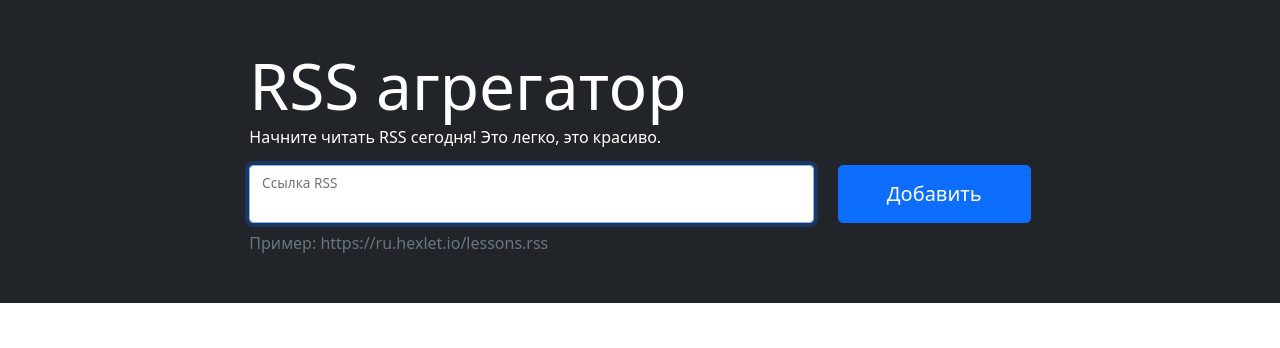
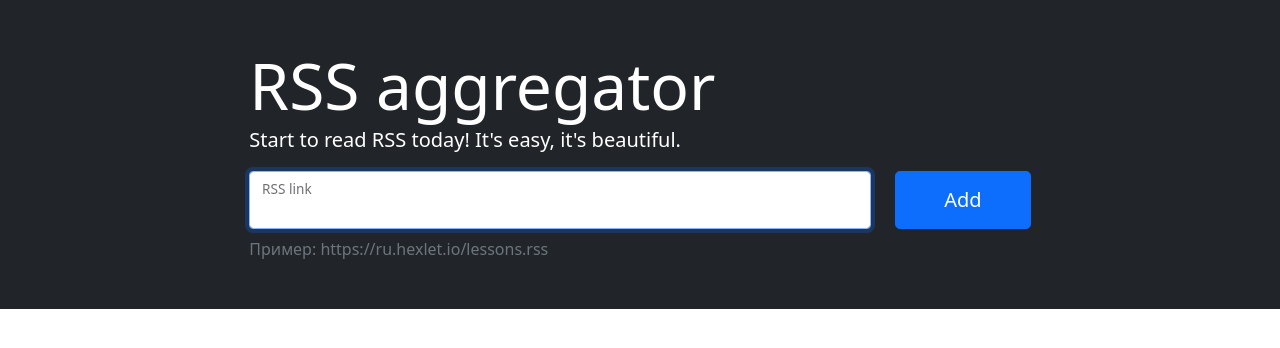
Before and after one commit to possesion/frontend-project-lvl3, a website built with webpack: page index.html in a window 1280 px wide. Built offline with nearby package versions, Linux system fonts and the light colour scheme; what on-change would draw is missing.

Commit message:
localization

```diff
--- a/babel.config.json
+++ b/babel.config.json
@@ -8,5 +8,10 @@
         }
       }
     ]
+  ],
+  "plugins": [
+    [
+      "@babel/transform-runtime"
+    ]
   ]
 }
--- a/index.html
+++ b/index.html
@@ -3,6 +3,7 @@
 <head>
   <meta charset="utf-8"/>
   <title>frontend-project-lvl3</title>
+  <link rel="stylesheet" href="style.css">
   <link href="https://cdn.jsdelivr.net/npm/bootstrap@5.0.2/dist/css/bootstrap.min.css" rel="stylesheet"
         integrity="sha384-EVSTQN3/azprG1Anm3QDgpJLIm9Nao0Yz1ztcQTwFspd3yD65VohhpuuCOmLASjC" crossorigin="anonymous">
 </head>
@@ -10,8 +11,8 @@
 <section class="container-fluid bg-dark p-5">
   <div class="row">
     <div class="col-md-10 col-lg-8 mx-auto text-white">
-      <h1 class="display-3 mb-0">RSS агрегатор</h1>
-      <p>Начните читать RSS сегодня! Это легко, это красиво.</p>
+      <h1 class="display-3 mb-0"></h1>
+      <p class="lead"></p>
       <form action class="rss-form text-body">
         <div class="row">
           <div class="col">
@@ -20,11 +21,11 @@
                      name="rss" class="form-control w-100"
                      id="floatingInput"
                      placeholder="Ссылка RSS">
-              <label for="floatingInput">Ссылка RSS</label>
+              <label for="floatingInput"></label>
             </div>
           </div>
           <div class="col-auto">
-            <button type="submit" aria-label="add" class="h-100 btn btn-lg btn-primary px-sm-5">Добавить</button>
+            <button type="submit" aria-label="add" class="h-100 btn btn-lg btn-primary px-sm-5"></button>
           </div>
         </div>
       </form>
--- a/package.json
+++ b/package.json
@@ -31,6 +31,7 @@
   "devDependencies": {
     "@babel/core": "^7.17.9",
     "@babel/eslint-parser": "^7.17.0",
+    "@babel/plugin-transform-runtime": "^7.17.0",
     "@babel/preset-env": "^7.16.11",
     "@webpack-cli/generators": "^2.4.2",
     "babel-eslint": "^10.1.0",
@@ -54,6 +55,8 @@
     "workbox-webpack-plugin": "^6.5.3"
   },
   "dependencies": {
+    "@babel/runtime": "^7.17.9",
+    "i18next": "^21.6.16",
     "on-change": "^4.0.0",
     "yup": "^0.32.11"
   }
--- /dev/null
+++ b/public/style.css
@@ -0,0 +1,4 @@
+.lead {
+    font-size: 1.25em;
+    font-weight: 300;
+}
--- a/src/View.js
+++ b/src/View.js
@@ -1,24 +1,34 @@
 import onChange from "on-change";
 import { object, string } from "yup";
+import i18next from "i18next";
 
 class View {
   state = {
-    feeds: [],
     rss: "",
     error: "",
+    feeds: [],
   };
 
   userSchema = object({
     rss: string()
-      .url("Ссылка должна быть валидным URL")
+      .url(i18next.t("errors.url"))
       .nullable()
-      .notOneOf(this.state.feeds, "RSS уже существует"),
+      .notOneOf(this.state.feeds, i18next.t("errors.duplicate")),
   });
 
   init() {
+    const title = document.querySelector("h1");
     const inputRSS = document.querySelector("#floatingInput");
+    const label = document.querySelector("label");
     const form = document.querySelector("form");
     const feedback = document.querySelector(".feedback");
+    const button = document.querySelector("[aria-label='add']");
+    const description = document.querySelector(".lead");
+
+    description.innerText = i18next.t("description");
+    title.innerText = i18next.t("title");
+    label.innerText = i18next.t("form.label");
+    button.innerText = i18next.t("form.submit");
 
     /**
      * browse allows for listing all the keys of a namespace
@@ -35,9 +45,9 @@ class View {
       if (path === "feeds") {
         this.userSchema = object({
           rss: string()
-            .url("Ссылка должна быть валидным URL")
+            .url(i18next.t("errors.url"))
             .nullable()
-            .notOneOf(this.state.feeds, "RSS уже существует"),
+            .notOneOf(this.state.feeds, i18next.t("errors.duplicate")),
         });
       }
       if (path === "error") {
--- /dev/null
+++ b/src/css/style.css
@@ -0,0 +1,4 @@
+.lead {
+    font-size: 1.25em;
+    font-weight: 300;
+}
--- a/src/index.js
+++ b/src/index.js
@@ -1,8 +1,22 @@
 import View from "./View.js";
+import i18next from "i18next";
+import resources from "./locales/index.js";
 
-const rssView = new View();
-rssView.init();
+const run = async () => {
+  await i18next.init({
+    lng: "en",
+    debug: true,
+    resources,
+  });
 
-const form = document.querySelector("form");
-const posts = document.querySelector(".posts");
-const feeds = document.querySelector(".feeds");
+  const form = document.querySelector("form");
+  const posts = document.querySelector(".posts");
+  const feeds = document.querySelector(".feeds");
+
+  const rssView = new View();
+  rssView.init();
+};
+
+document.addEventListener("DOMContentLoaded", () => {
+  run();
+});
--- /dev/null
+++ b/src/locales/en.js
@@ -0,0 +1,17 @@
+const en = {
+  translation: {
+    title: "RSS aggregator",
+    description: "Start to read RSS today! It's easy, it's beautiful.",
+    example: "Example: https://ru.hexlet.io/lessons.rss",
+    form: {
+      label: "RSS link",
+      submit: "Add",
+    },
+    errors: {
+      duplicate: "RSS is already exist",
+      url: "Should be valid URL",
+    },
+  },
+};
+
+export default en;
--- /dev/null
+++ b/src/locales/index.js
@@ -0,0 +1,5 @@
+import i18next from "i18next";
+import ru from "./ru.js";
+import en from "./en.js";
+
+export default { en, ru };
--- /dev/null
+++ b/src/locales/ru.js
@@ -0,0 +1,17 @@
+const ru = {
+  translation: {
+    title: "RSS агрегатор",
+    description: "Начните читать RSS сегодня! Это легко, это красиво.",
+    example: "Пример: https://ru.hexlet.io/lessons.rss",
+    form: {
+      label: "Ссылка RSS",
+      submit: "Добавить",
+    },
+    errors: {
+      duplicate: "RSS уже существует",
+      url: "Ссылка должна быть валидным URL",
+    },
+  },
+};
+
+export default ru;
```
Also changed, not shown: webpack.config.cjs (+0 -7 lines), src/css/index.css (deleted), 1 other file.
